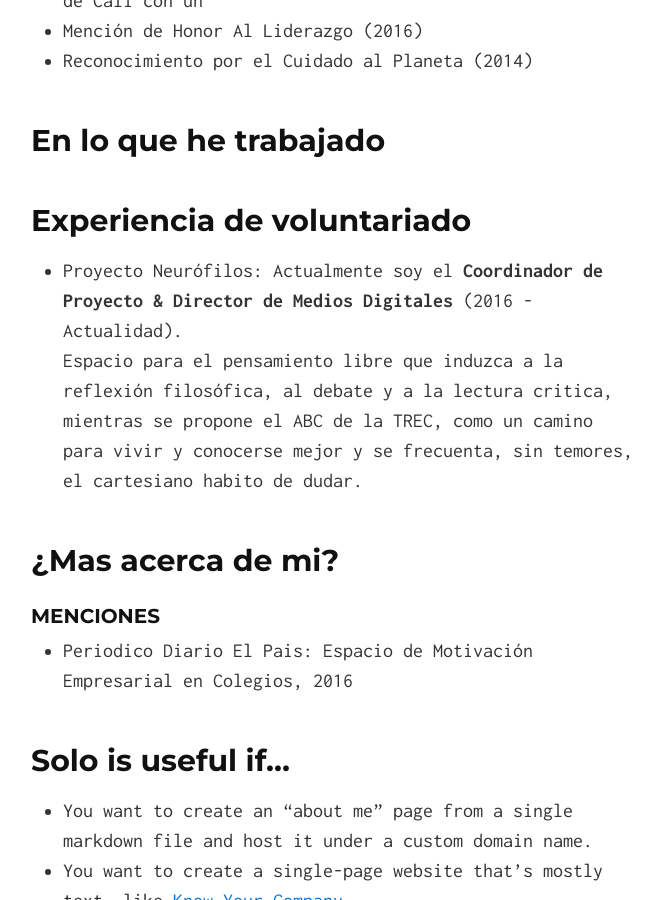
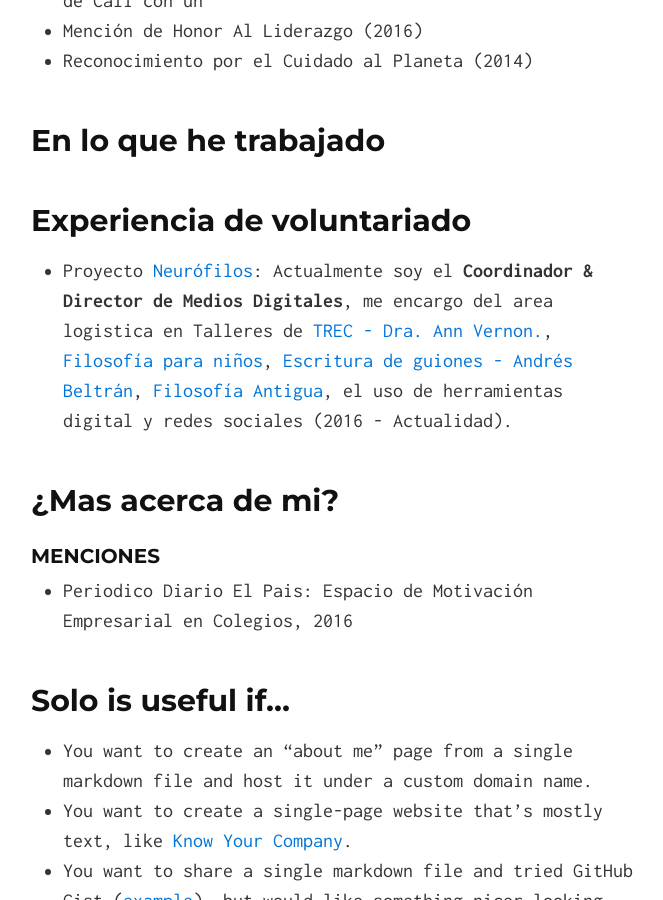
Before and after one commit to MaurooRen/maurooren.github.io, a Jekyll site: the page built from index.md, in a window 1280 px wide and 900 px high, scrolled down 724 px. Shown: the whole window, without its empty margins (307-970 px from the left). Built offline with Jekyll 4.4.1, drawn with Linux system fonts in a browser that asks for light colours; nearby versions of some CDN libraries.

Commit message:
Neurofilos

```diff
--- a/index.md
+++ b/index.md
@@ -23,7 +23,7 @@ layout: default
 
 ## Experiencia de voluntariado
 
-* Proyecto Neurófilos: Actualmente soy el **Coordinador de Proyecto & Director de Medios Digitales** (2016 - Actualidad).<br>Espacio para el pensamiento libre que induzca a la reflexión filosófica, al debate y a la lectura critica, mientras se propone el ABC de la TREC, como un camino para vivir y conocerse mejor y se frecuenta, sin temores, el cartesiano habito de dudar.
+* Proyecto [Neurófilos](http://facebook.com/neurofilos): Actualmente soy el **Coordinador & Director de Medios Digitales**, me encargo del area logistica en Talleres de [TREC - Dra. Ann Vernon.](https://www.facebook.com/neurofilos/posts/1918473871768816), [Filosofía para niños](https://www.facebook.com/neurofilos/videos/1899372483678955/), [Escritura de guiones - Andrés Beltrán](https://www.facebook.com/neurofilos/posts/1903287973287406), [Filosofía Antigua](https://www.facebook.com/neurofilos/posts/1908076889475181), el uso de herramientas digital y  redes sociales (2016 - Actualidad).
 
 
 ## ¿Mas acerca de mi?
```
